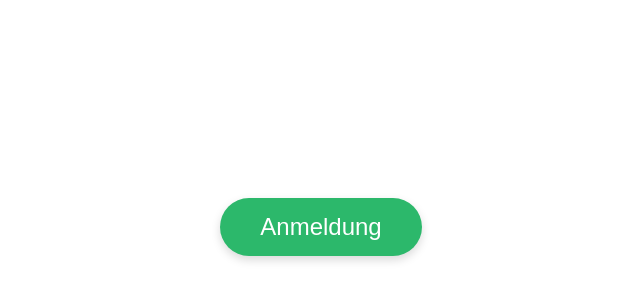
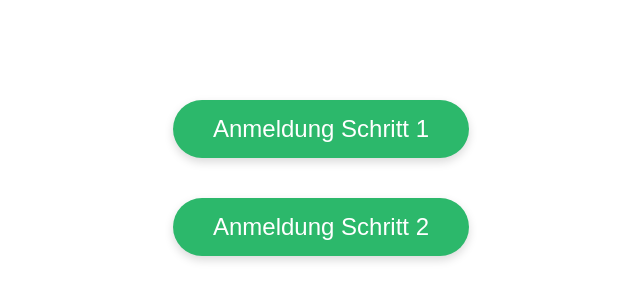
Before and after one commit to andreasnnet/srt, a plain HTML site: page index.html in a window 1280 px wide. Shown: the part 364-664 px from the top of the page, without its empty margins (327-967 px from the left). Drawn offline with Linux system fonts and the light colour scheme.

Commit message:
index.html

```diff
--- a/index.html
+++ b/index.html
@@ -5,7 +5,7 @@
     <meta name="viewport" content="width=device-width, initial-scale=1.0">
     <title>Srt Anmeldung</title>
     <style>
-        /* Stil für den Button */
+        /* Stil für die Buttons */
         .button {
             padding: 15px 40px;
             font-size: 1.5em;
@@ -34,48 +34,18 @@
             width: 100%;
         }
     </style>
-    <script>
-        function loadFirstUrl() {
-            // Öffne die erste URL im aktuellen Tab
-            window.location.href = 'https://www.srt-wi-service.de/index.php?com=Login&task=QR&usernumber=20033&lastname=Neumann&firstname=Andreas&key=6532cb0baaee67165eb45ee2c1787f7b';
-        }
-
-        function loadSecondUrl() {
-            // Öffne die zweite URL im aktuellen Tab
-            window.location.href = 'https://www.srt-wi-service.de/index.php?com=Timetracking&task=QR&object=0&type=28&key=6532cb0baaee67165eb45ee2c1787f7b';
-        }
-
-        window.onload = function() {
-            // Erstellt den ersten Button
-            const firstButton = document.createElement("button");
-            firstButton.className = "button";
-            firstButton.innerText = "Anmeldung";
-            firstButton.onclick = loadFirstUrl;
-
-            // Zweiten Button erstellen
-            const secondButton = document.createElement("button");
-            secondButton.className = "button";
-            secondButton.innerText = "Bestätigung";
-            secondButton.onclick = loadSecondUrl;
-
-            const container = document.createElement("div");
-            container.className = "button-container";
-            container.appendChild(firstButton);
-            container.appendChild(secondButton);
-
-            document.body.appendChild(container);
-
-            // Zweiten Button ausblenden, bis der erste Schritt abgeschlossen ist
-            secondButton.style.display = "none";
-
-            // Prüfen, ob der Benutzer von der ersten URL zurückkehrt, und den zweiten Button anzeigen
-            if (document.referrer.includes("Login&task=QR")) {
-                firstButton.style.display = "none";
-                secondButton.style.display = "block";
-            }
-        };
-    </script>
 </head>
 <body>
+    <div class="button-container">
+        <!-- Erste Seite Button -->
+        <button class="button" onclick="window.open('https://www.srt-wi-service.de/index.php?com=Login&task=QR&usernumber=20033&lastname=Neumann&firstname=Andreas&key=6532cb0baaee67165eb45ee2c1787f7b', '_blank');">
+            Anmeldung Schritt 1
+        </button>
+
+        <!-- Zweite Seite Button -->
+        <button class="button" onclick="window.open('https://www.srt-wi-service.de/index.php?com=Timetracking&task=QR&object=0&type=28&key=6532cb0baaee67165eb45ee2c1787f7b', '_blank');">
+            Anmeldung Schritt 2
+        </button>
+    </div>
 </body>
 </html>
```
